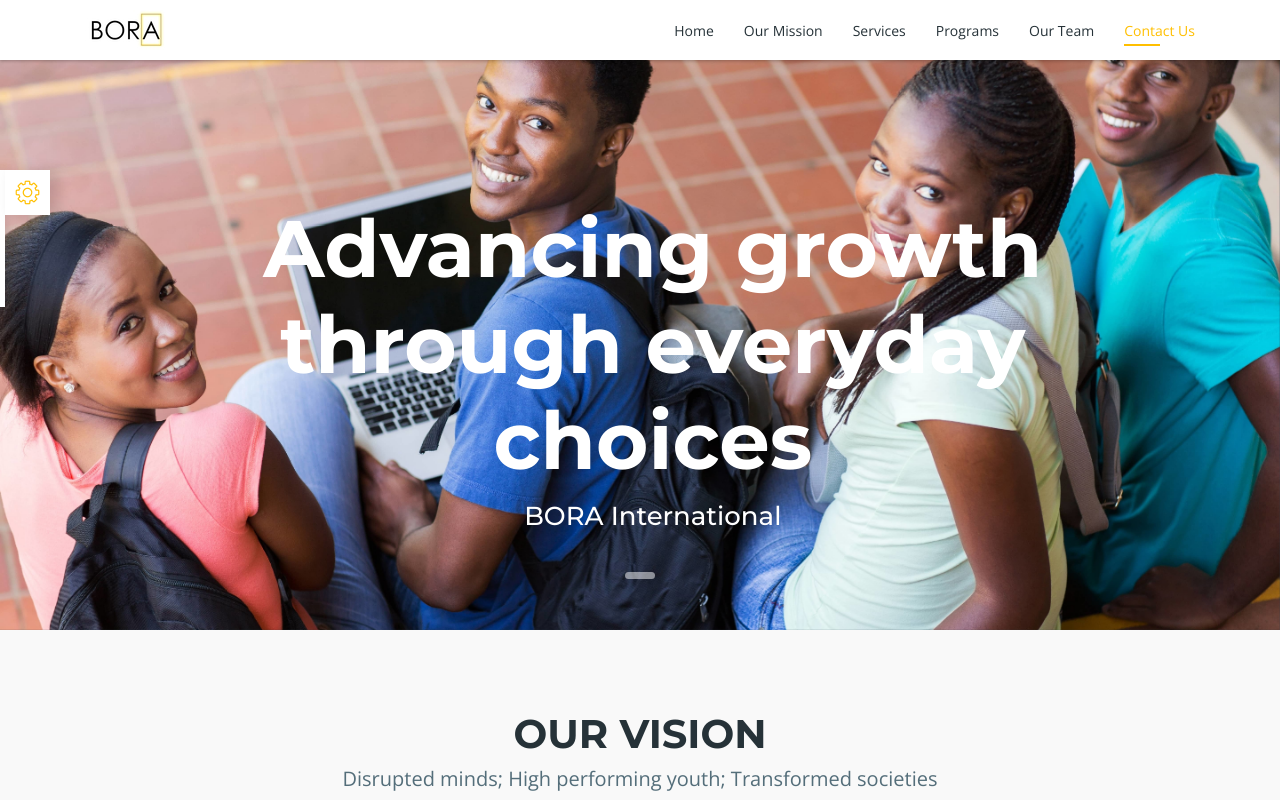
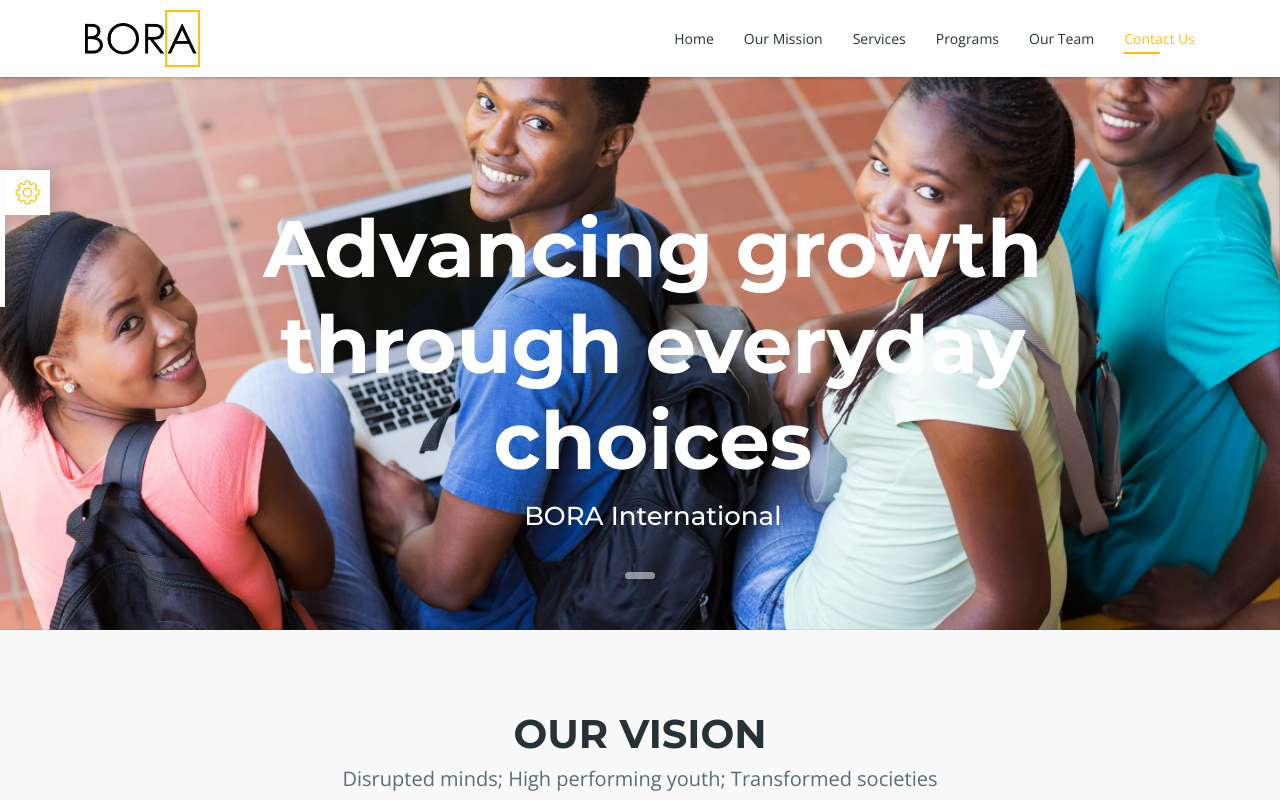
Before and after one commit to borainternational/website, a plain HTML site: page index.html in a window 1280 px wide. Shown: the top 800 px of the page. Drawn offline with nearby package versions, Linux system fonts and the light colour scheme; files whose address does not match are found by name.

Commit message:
Adding logo picture

```diff
--- a/index.html
+++ b/index.html
@@ -30,7 +30,7 @@
   <header id="slider-area">
     <nav class="navbar navbar-expand-md fixed-top scrolling-navbar bg-white">
       <div class="container">
-        <a class="navbar-brand" href="index.html"><img src="img/bora_logo.jpg" alt="" /></span></a>
+        <a class="navbar-brand" href="index.html"><img src="img/bora_logo.png" alt="" /></span></a>
         <button class="navbar-toggler" type="button" data-toggle="collapse" data-target="#navbarCollapse"
           aria-controls="navbarCollapse" aria-expanded="false" aria-label="Toggle navigation">
           <i class="lni-menu"></i>
```
Also changed, not shown: img/bora_logo.jpg (deleted), img/bora_logo.png (added), img/dummy.png (deleted).
